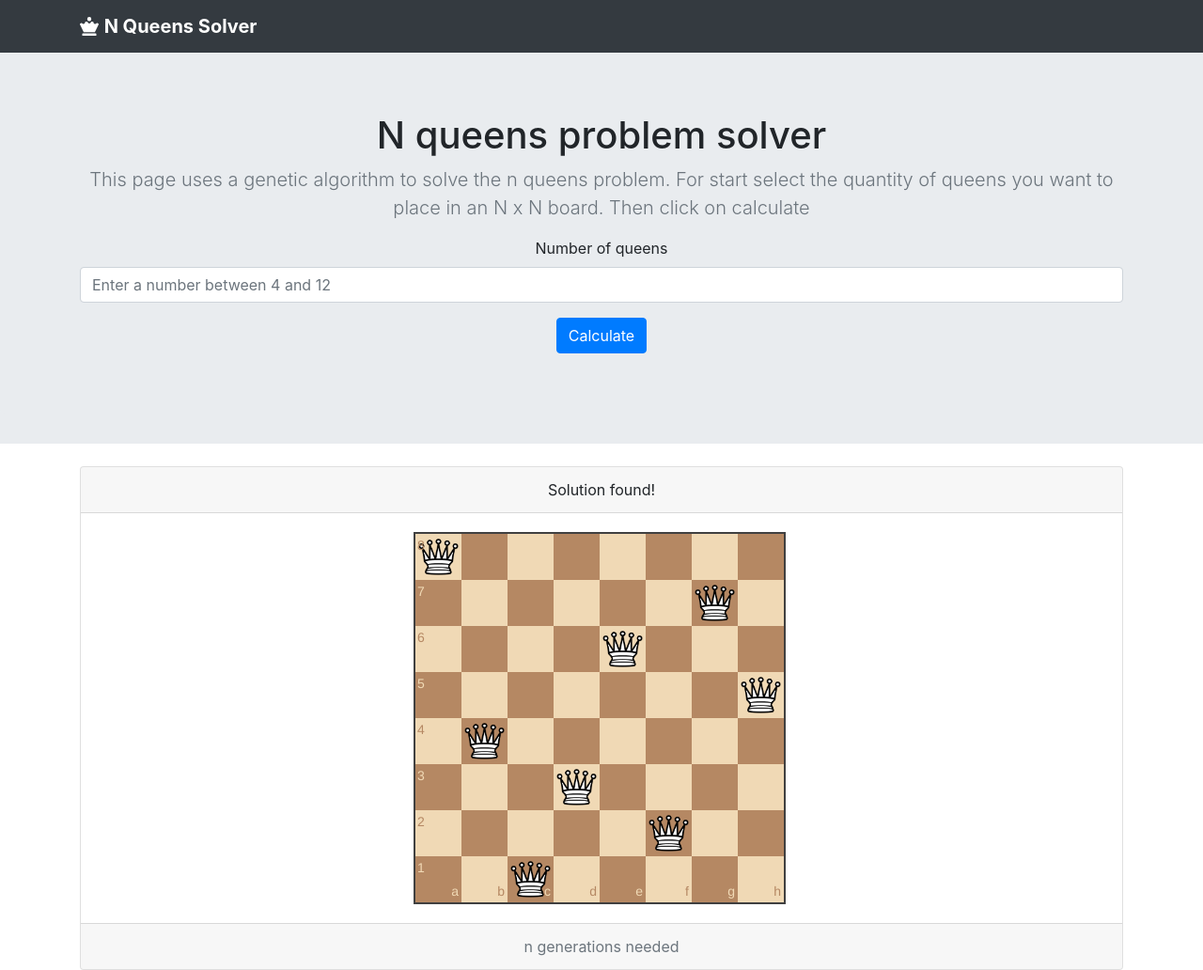
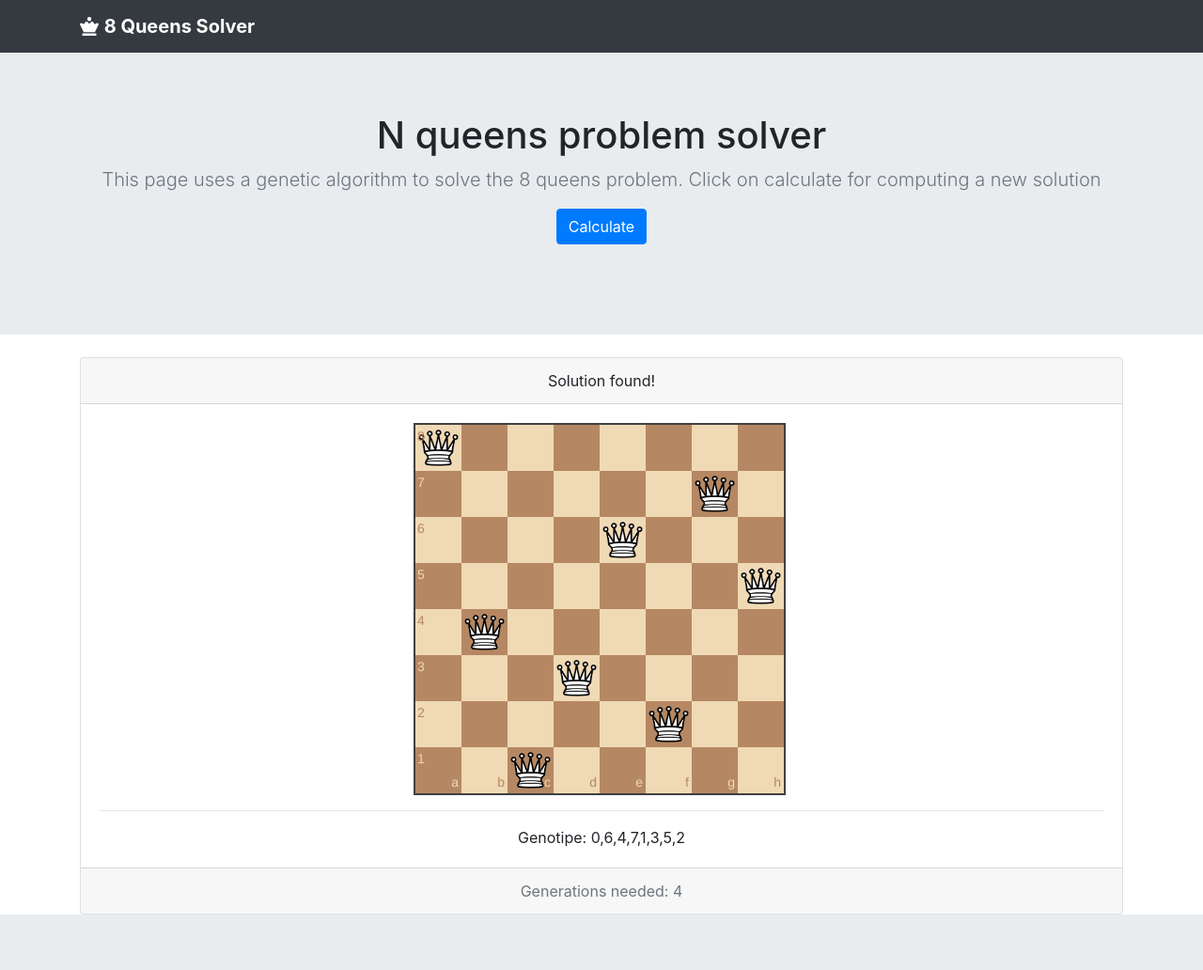
Before and after one commit to Diezaztek/n-queens-genetic-algorithm, a plain HTML site: page index.html in a window 1280 px wide. Shown: the whole page at 94% size. After the commit the page ends 997 px from the top, so only its background shows below. Drawn offline with nearby package versions, Linux system fonts and the light colour scheme.

Commit message:
Delimitate to 8 queen problem

```diff
--- a/index.html
+++ b/index.html
@@ -2,7 +2,7 @@
 <html lang="en" dir="ltr">
   <head>
     <meta charset="utf-8">
-    <title>N Queens Solver</title>
+    <title>8 Queens Solver</title>
     <link rel="stylesheet"
       href="https://stackpath.bootstrapcdn.com/bootstrap/4.3.1/css/bootstrap.min.css"
       integrity="sha384-ggOyR0iXCbMQv3Xipma34MD+dH/1fQ784/j6cY/iJTQUOhcWr7x9JvoRxT2MZw1T"
@@ -20,7 +20,7 @@
           <a href="#" class="navbar-brand d-flex align-items-center">
             <i class="fas fa-chess-queen"></i>
             &nbsp;
-            <strong> N Queens Solver</strong>
+            <strong> 8 Queens Solver</strong>
           </a>
         </div>
       </div>
@@ -29,12 +29,12 @@
       <section class="jumbotron text-center" id="settings">
         <div class="container">
           <h1 class="jumbotron-heading">N queens problem solver</h1>
-          <p class="lead text-muted">This page uses a genetic algorithm to solve the n queens problem. For start select the quantity of queens you want to place in an N x N board. Then click on calculate</p>
+          <p class="lead text-muted">This page uses a genetic algorithm to solve the 8 queens problem. Click on calculate for computing a new solution</p>
           <form>
-            <div class="form-group">
+          <!--  <div class="form-group">
               <label for="exampleInputEmail1">Number of queens</label>
               <input type="number" min="4" max="12" step="1" class="form-control" id="numberofQueens" placeholder="Enter a number between 4 and 12">
-            </div>
+            </div> -->
             <button type="submit" class="btn btn-primary">Calculate</button>
           </form>
         </div>
@@ -55,15 +55,22 @@
               margin-left: auto;
               margin-right: auto;"
               ></div>
+              <hr>
+              <p class="card-text">Genotipe: <span id="genes"></span></p>
             </div>
             <div class="card-footer text-muted">
-              n generations needed
+              Generations needed: <span id="numberOfGenerationsNeeded"></span>
             </div>
           </div>
 
 
         </div>
       </section>
+
+      <br>
+      <footer>
+
+      </footer>
 
 </body>
   <script src="https://code.jquery.com/jquery-3.3.1.slim.min.js"
--- a/scripts/index.js
+++ b/scripts/index.js
@@ -5,7 +5,7 @@ const NUMBER_OF_QUEENS = 8
 const BOARD_WIDHT = 8
 const BOARD_HEIGHT = 8
 
-let generations = 0
+let generations = 1
 
 let population = []
 for(let i = 0; i < POPULATION_SIZE; i++){
@@ -69,13 +69,11 @@ $( document ).ready(function() {
     positions[`${meaning[genes[i]]}${genes.length-i}`] = 'wQ'
   }
 
-
-  console.log(positions)
+  $('#numberOfGenerationsNeeded').text(generations)
+  $('#genes').text(genes)
 
   var board = Chessboard('myBoard', positions)
-  console.log(genes)
 
   console.log("Solution found: ")
   population[0].printBoard()
-  console.log(`Generations needed: ${generations}`)
 });
```
